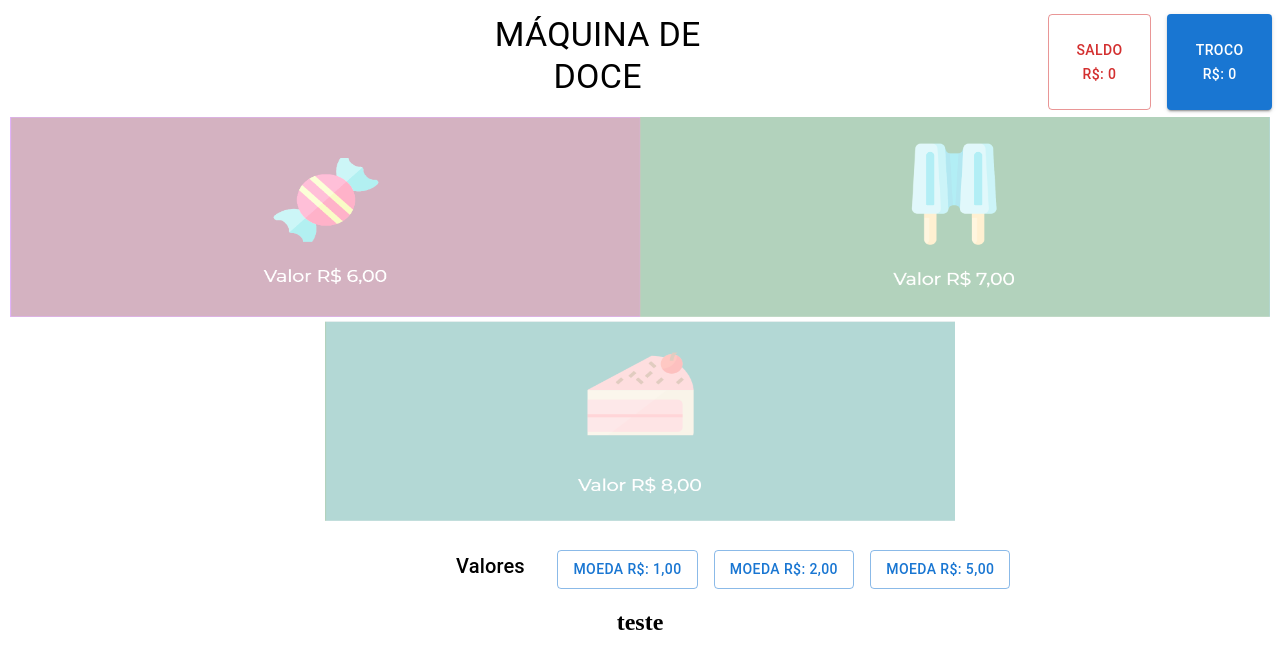
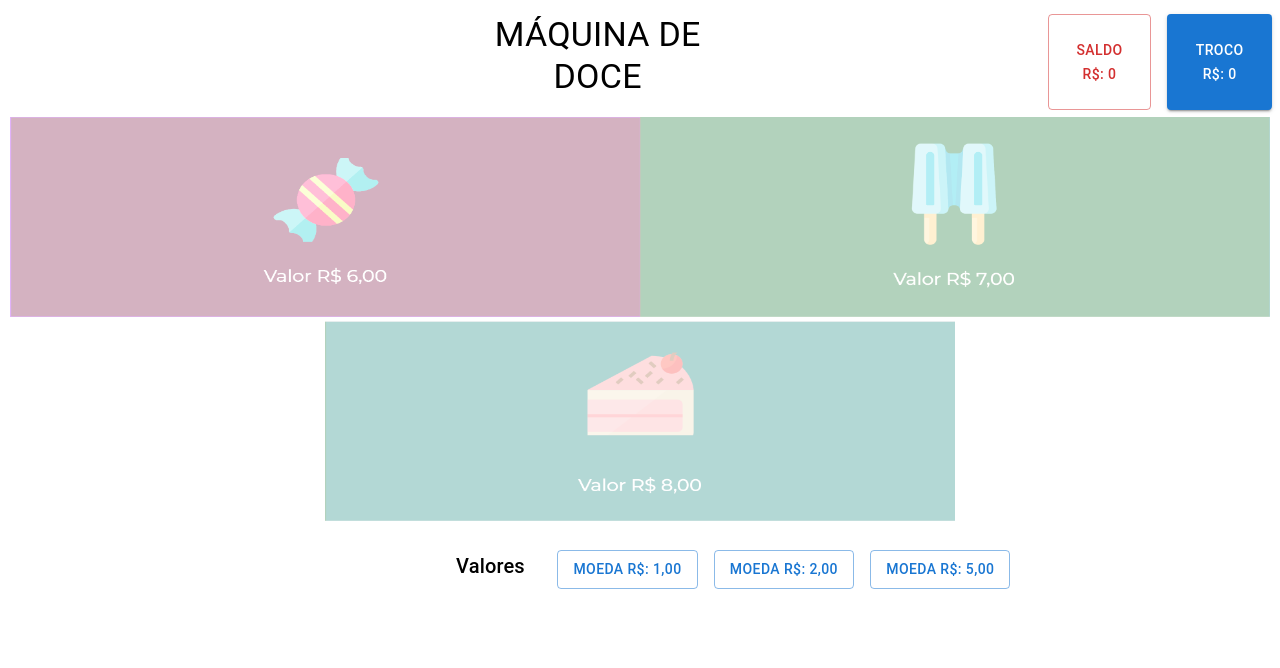
Before and after one commit to vitinhooliveira/maquina-de-doce, a React (Create React App) app: page / in a window 1280 px wide. Shown: the top 668 px of the page. Built offline with nearby package versions, Linux system fonts and the light colour scheme.

Commit message:
rollback do código

```diff
--- a/src/components/view/home/home.js
+++ b/src/components/view/home/home.js
@@ -13,7 +13,6 @@ export default function Home(){
             <Header saldo={saldo} troco={saldo} setSaldo={setSaldo} setDoce={setDoce} doce={doce} />
             <Main setSaldo={setSaldo} saldo={saldo} setDoce={setDoce} doce={doce}/>
             <Footer setSaldo={setSaldo} saldo={saldo}doce={doce}/>
-            <h2>teste</h2>
         </div>
     )
 
```
